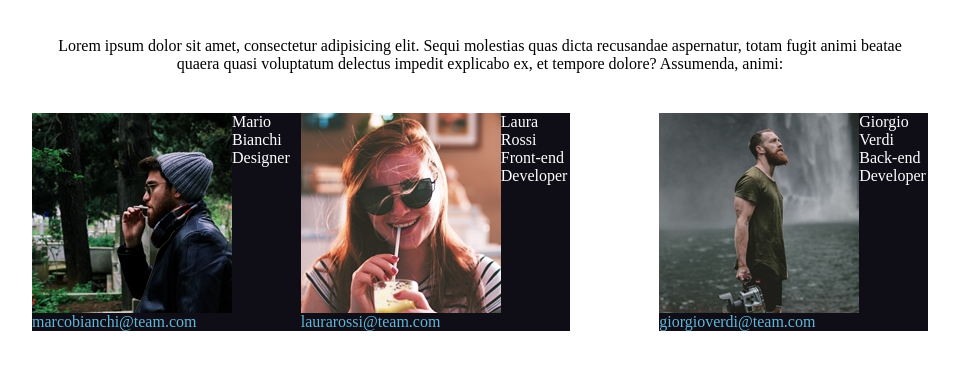
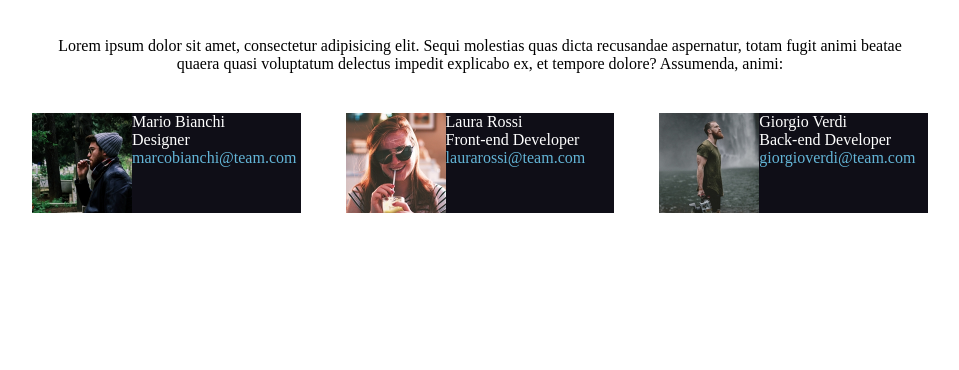
Before and after one commit to alecasentini/html-css-float-cards, a plain HTML site: page index.html in a window 1280 px wide. Shown: the part 100-470 px from the top of the page, without its empty margins (160-1119 px from the left). Drawn offline with Linux system fonts and the light colour scheme.

Commit message:
Creazione row1 main e layout

```diff
--- a/assets/css/style.css
+++ b/assets/css/style.css
@@ -28,17 +28,26 @@ main{
 
 }
 
+img{
+    height: 100px;
+    width: 100px;
+}
+
+.card{
+    background-color: #0f0e17;
+    width: 30%
+}
+
 .card-1 , .card-2 {
-    background-color: #0f0e17;
-    width: 30%;
     float: left;
 }
 
+.card-2{
+    margin-left: 5%;
+}
+
 .card-3{
-    background-color: #0f0e17;
-    width: 30%;
     float: right;
-
 }
 
 img{
--- a/index.html
+++ b/index.html
@@ -20,7 +20,7 @@
         <!-- Riga 1 -->
         <div class="row-1 clearfix">
 
-            <div class="card-1 clearfix">
+            <div class="card card-1 clearfix">
                 <img src="./assets/img/male1.png" alt="foto">
 
                 <div class="data">
@@ -31,7 +31,7 @@
 
             </div>
 
-            <div class="card-2 clearfix">
+            <div class="card card-2 clearfix">
                 <img src="./assets/img/female1.png" alt="foto">
 
                 <div class="data">
@@ -42,7 +42,7 @@
 
             </div>
 
-            <div class="card-3 clearfix">
+            <div class="card card-3 clearfix">
                 <img src="./assets/img/male2.png" alt="foto">
 
                 <div class="data">
@@ -58,6 +58,7 @@
         <div class="row2">
 
 
+
         </div>
     </main>
 </body>
```
